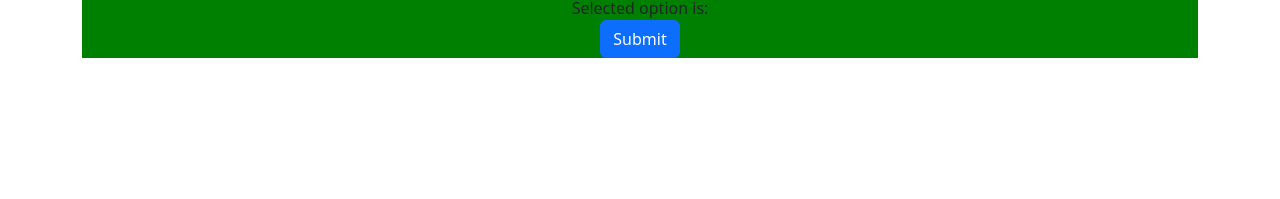
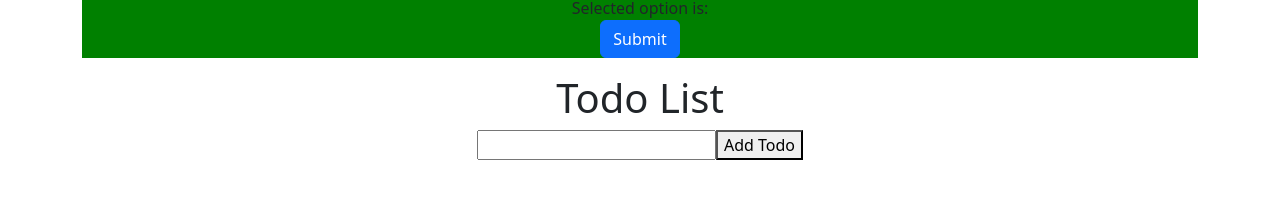
Before and after one commit to ntung/react-todolistapp, a React (Create React App) app: page / in a window 1280 px wide. Shown: the part 501-700 px from the top of the page. Built offline with nearby package versions, Linux system fonts and the light colour scheme.

Commit message:
Create the TodoList component with handling addition operator

```diff
--- a/src/App.js
+++ b/src/App.js
@@ -9,18 +9,20 @@ import Welcome from './shared/welcome';
 import UserProfile from './shared/user-profile';
 import DigitalClock from "./shared/timer";
 import Counter from "./shared/counter";
+import TodoList from "./shared/todolist";
 
 function App() {
-  return (
-    <div className="App">
-      <Welcome name="Tom" />
-      <UserProfile avatar="https://raw.githubusercontent.com/ntung/ntung.github.io/master/assets/img/tung.jpg"
-                   name="Tom Nguyen" bio="a geek, a developer" />
-      <DigitalClock />
-      <Counter />
-      <MyForm />
-    </div>
-  );
+    return (
+        <div className="App">
+            <Welcome name="Tom"/>
+            <UserProfile avatar="https://raw.githubusercontent.com/ntung/ntung.github.io/master/assets/img/tung.jpg"
+                         name="Tom Nguyen" bio="a geek, a developer"/>
+            <DigitalClock/>
+            <Counter/>
+            <MyForm/>
+            <TodoList/>
+        </div>
+    );
 }
 
 export default App;
--- /dev/null
+++ b/src/shared/todolist.js
@@ -0,0 +1,42 @@
+import React, {useState} from 'react';
+
+const TodoList = () => {
+    const [todos, setTodos] = useState([]);
+
+    function handleSubmit(e) {
+        e.preventDefault();
+
+        let todo = document.getElementById('todoAdd').value
+        const newTodo = {
+            id: new Date().getTime(),
+            text: todo.trim(),
+            completed: false,
+        };
+        if (newTodo.text.length > 0 ) {
+            setTodos([...todos].concat(newTodo));
+        } else {
+
+            alert("Enter Valid Task");
+        }
+        document.getElementById('todoAdd').value = ""
+    }
+
+    return (
+        <div id="todo-list">
+            <h1>Todo List</h1>
+            <form onSubmit={handleSubmit}>
+                <input
+                    type="text"
+                    id = 'todoAdd'
+                />
+                <button type="submit">Add Todo</button>
+            </form>
+            {todos.map((todo) => <div className="todo" key={todo.id}>
+                <div className="todo-text">{todo.text}</div>
+
+            </div>)}
+        </div>
+    );
+};
+
+export default TodoList;
```
